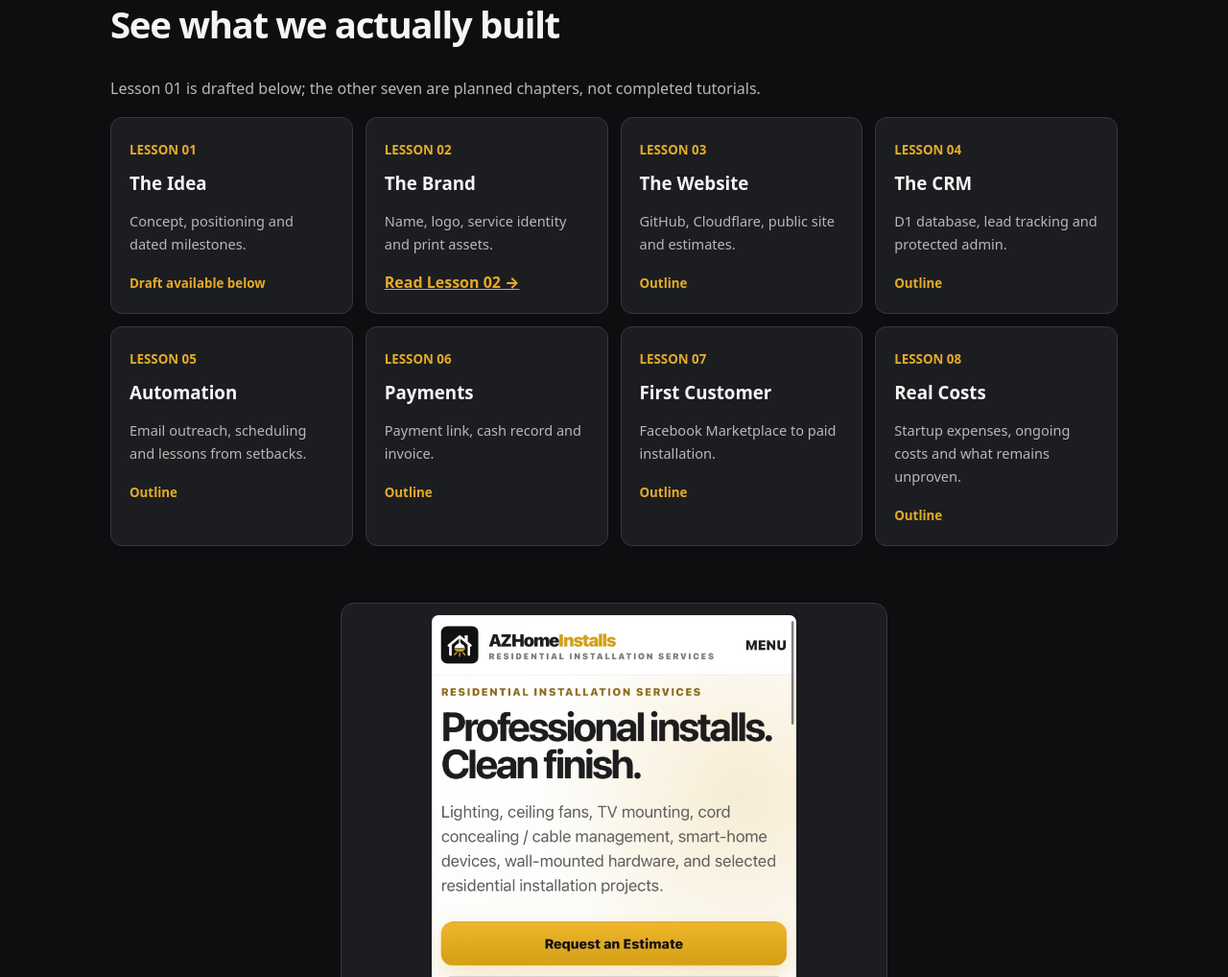
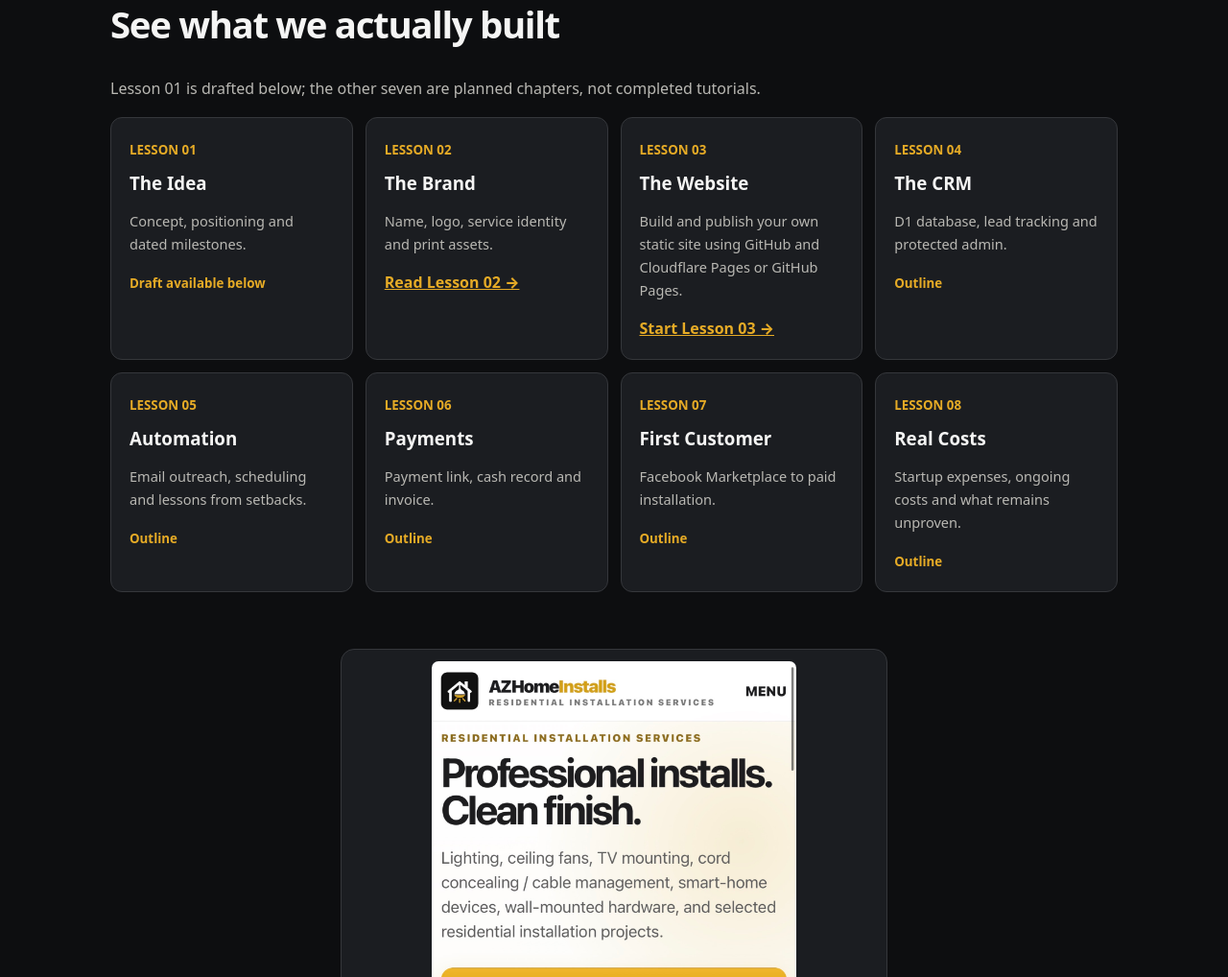
Before and after one commit to Self-Defi/B.O.B-Storefront, a plain HTML site: page collections/001/index.html in a window 1280 px wide. Shown: the part 759-1777 px from the top of the page at 96% size. Drawn offline with Linux system fonts and the light colour scheme.

Commit message:
Connect Lesson 03 from Collection 001 overview

```diff
--- a/collections/001/index.html
+++ b/collections/001/index.html
@@ -9,7 +9,7 @@
 <main class="wrap"><div class="hero"><div class="label">B.O.B. Educational Collections / 001</div><h1>From idea to <span class="gold">first invoice.</span></h1><p>The real AZHomeInstalls story: from a residential installation business concept on September 28, 2026, to a first paid client job on October 13.</p><p>Real systems. Real lessons. Real setbacks. No imaginary success stories.</p><a class="button" href="#lesson1">Start Lesson 01 →</a></div>
 <div class="stats"><div class="stat"><b>15</b><small>Elapsed days</small></div><div class="stat"><b>$200</b><small>First collected revenue</small></div><div class="stat"><b>1</b><small>Confirmed paid job by Oct. 13</small></div></div>
 <section id="collection"><div class="label">Eight lessons</div><h2>See what we actually built</h2><p>Lesson 01 is drafted below; the other seven are planned chapters, not completed tutorials.</p><div class="cards">
-<article class="card"><small>LESSON 01</small><h3>The Idea</h3><p>Concept, positioning and dated milestones.</p><small>Draft available below</small></article><article class="card"><small>LESSON 02</small><h3>The Brand</h3><p>Name, logo, service identity and print assets.</p><a href="lesson-02.html" style="color:#e6ab26;font-weight:800;margin-top:auto">Read Lesson 02 →</a></article><article class="card"><small>LESSON 03</small><h3>The Website</h3><p>GitHub, Cloudflare, public site and estimates.</p><small>Outline</small></article><article class="card"><small>LESSON 04</small><h3>The CRM</h3><p>D1 database, lead tracking and protected admin.</p><small>Outline</small></article><article class="card"><small>LESSON 05</small><h3>Automation</h3><p>Email outreach, scheduling and lessons from setbacks.</p><small>Outline</small></article><article class="card"><small>LESSON 06</small><h3>Payments</h3><p>Payment link, cash record and invoice.</p><small>Outline</small></article><article class="card"><small>LESSON 07</small><h3>First Customer</h3><p>Facebook Marketplace to paid installation.</p><small>Outline</small></article><article class="card"><small>LESSON 08</small><h3>Real Costs</h3><p>Startup expenses, ongoing costs and what remains unproven.</p><small>Outline</small></article></div></section>
+<article class="card"><small>LESSON 01</small><h3>The Idea</h3><p>Concept, positioning and dated milestones.</p><small>Draft available below</small></article><article class="card"><small>LESSON 02</small><h3>The Brand</h3><p>Name, logo, service identity and print assets.</p><a href="lesson-02.html" style="color:#e6ab26;font-weight:800;margin-top:auto">Read Lesson 02 →</a></article><article class="card"><small>LESSON 03</small><h3>The Website</h3><p>Build and publish your own static site using GitHub and Cloudflare Pages or GitHub Pages.</p><a href="lesson-03.html" style="color:#e6ab26;font-weight:800">Start Lesson 03 →</a></article><article class="card"><small>LESSON 04</small><h3>The CRM</h3><p>D1 database, lead tracking and protected admin.</p><small>Outline</small></article><article class="card"><small>LESSON 05</small><h3>Automation</h3><p>Email outreach, scheduling and lessons from setbacks.</p><small>Outline</small></article><article class="card"><small>LESSON 06</small><h3>Payments</h3><p>Payment link, cash record and invoice.</p><small>Outline</small></article><article class="card"><small>LESSON 07</small><h3>First Customer</h3><p>Facebook Marketplace to paid installation.</p><small>Outline</small></article><article class="card"><small>LESSON 08</small><h3>Real Costs</h3><p>Startup expenses, ongoing costs and what remains unproven.</p><small>Outline</small></article></div></section>
 <figure style="margin:24px auto;max-width:570px;background:#1b1d21;border:1px solid #35373b;border-radius:14px;padding:12px;text-align:center"><img src="assets/01-timeline/ahi-early-website.jpg" alt="Authentic early AZHomeInstalls mobile website screenshot" loading="lazy" style="max-width:100%;max-height:650px;height:auto;border-radius:7px"><figcaption style="font-size:.85rem;color:#b9b8b3;margin-top:10px">Early website screenshot from the original build timeline.</figcaption></figure>
 <section id="lesson1"><div class="label">Lesson 01 / Historical timeline</div><h2>From concept to first revenue</h2><p>The timeline comes from the AZHomeInstalls historical log updated October 13, 2026. Dates are Phoenix local.</p>
 <div class="event"><time>Sep 28, 2026</time><div><strong>Business idea and service scope</strong><p>The residential installation concept took shape; FixtureWorks was replaced by AZHomeInstalls.</p></div></div><div class="event"><time>Sep 28–30, 2026</time><div><strong>Website and intake</strong><p>Domain and public website, estimate requests, GitHub codebase and Cloudflare services.</p></div></div><div class="event"><time>Sep 30–Oct 1, 2026</time><div><strong>Self-managed CRM</strong><p>Cloudflare D1, protected admin, quotes, lead status and scheduling.</p></div></div><div class="event"><time>Oct 1–9, 2026</time><div><strong>Business systems</strong><p>Workspace email, early outbound automation, brand assets and Stripe payment readiness.</p></div></div><div class="event"><time>Oct 11–12, 2026</time><div><strong>Lead signal and setback</strong><p>First recorded Facebook Marketplace inquiry; Microsoft email test landed in Junk.</p></div></div><div class="event"><time>Oct 13, 2026</time><div><strong>First confirmed payment</strong><p>A client job was booked and paid: $200 cash collected in full. The client later corrected the television size to 85 inches.</p></div></div>
```
